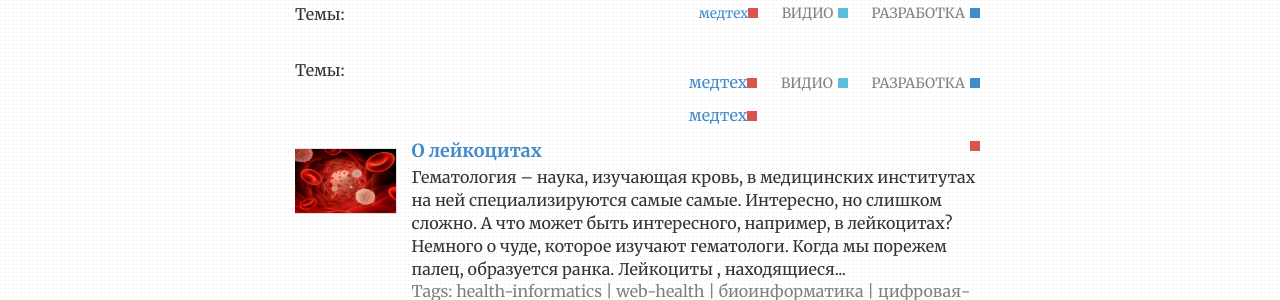
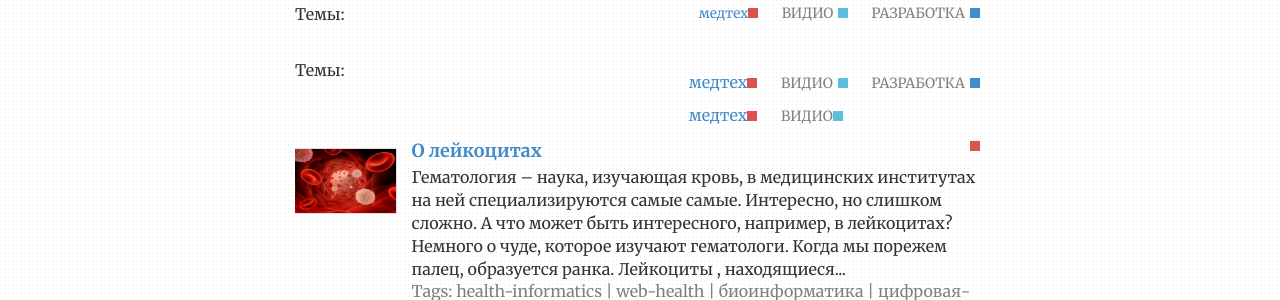
Before and after one commit to ValeraS/xenidev.github.io, a Jekyll site: the page built from notes/index.html, in a window 1280 px wide. Shown: the part 172-472 px from the top of the page. Built offline with Jekyll 4.4.1, drawn with Linux system fonts in a browser that asks for light colours.

Commit message:
Update index.html

```diff
--- a/notes/index.html
+++ b/notes/index.html
@@ -39,6 +39,7 @@ notes: active
          </ul>
 
           <a href="/notes/categories/medtech.html">медтех<span class="badge-category-medtech"></span></a>
+       <a class="text-category" href="/notes/categories/video.html">видио<span class="badge-category-video"></a>
 
     </div>
   </div>
```
